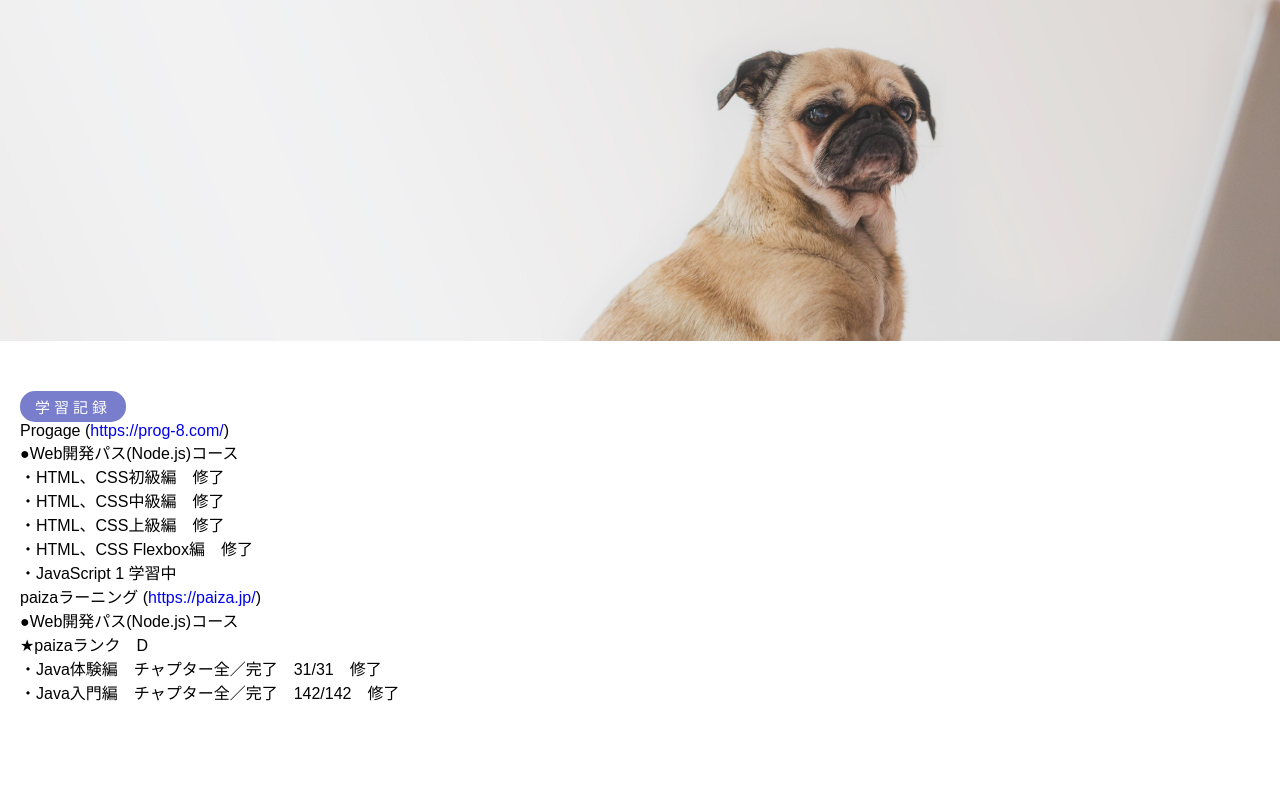
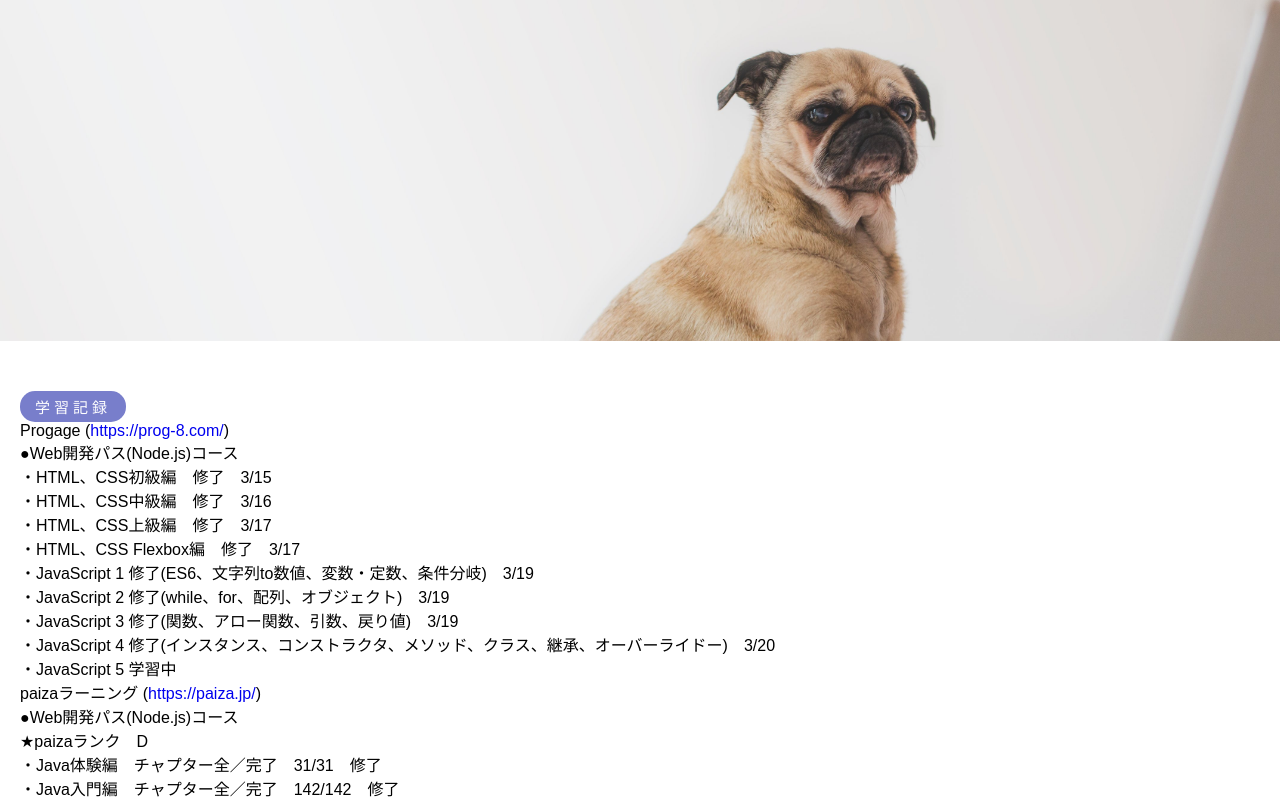
Before and after one commit to torototo10009/lerning, a plain HTML site: page index.html in a window 1280 px wide. Shown: the part 414-1214 px from the top of the page. Before the commit the page ends 1118 px from the top, so only its background shows below. Drawn offline with Linux system fonts and the light colour scheme.

Commit message:
Update index.html

```diff
--- a/index.html
+++ b/index.html
@@ -51,11 +51,15 @@
                     <p class="list-icon">学習記録</p>
 
                     <p>Progage (<a href="https://prog-8.com/">https://prog-8.com/</a>)<br>●Web開発パス(Node.js)コース<br>
-                        ・HTML、CSS初級編　修了<br>
-                        ・HTML、CSS中級編　修了<br>
-                        ・HTML、CSS上級編　修了<br>
-                        ・HTML、CSS Flexbox編　修了<br>
-                        ・JavaScript 1 学習中<br>
+                        ・HTML、CSS初級編　修了　3/15<br>
+                        ・HTML、CSS中級編　修了　3/16<br>
+                        ・HTML、CSS上級編　修了　3/17<br>
+                        ・HTML、CSS Flexbox編　修了　3/17<br>
+                        ・JavaScript 1 修了(ES6、文字列to数値、変数・定数、条件分岐)　3/19<br>
+                        ・JavaScript 2 修了(while、for、配列、オブジェクト)　3/19<br>
+                        ・JavaScript 3 修了(関数、アロー関数、引数、戻り値)　3/19<br>
+                        ・JavaScript 4 修了(インスタンス、コンストラクタ、メソッド、クラス、継承、オーバーライドー)　3/20<br>
+                        ・JavaScript 5 学習中<br>
 
                     </p>
                     <p>paizaラーニング (<a href="https://paiza.jp/">https://paiza.jp/</a>)<br>●Web開発パス(Node.js)コース<br>
```
